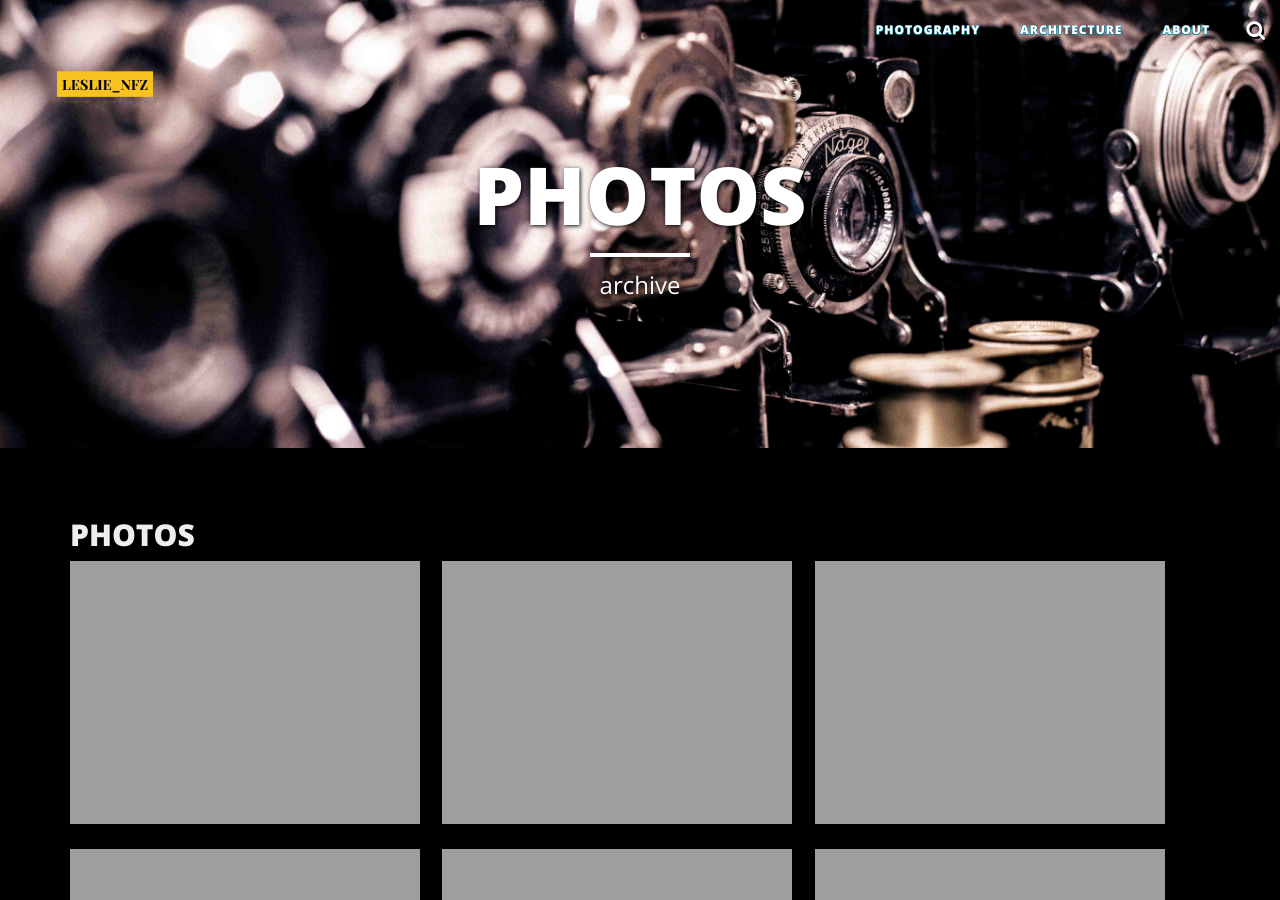
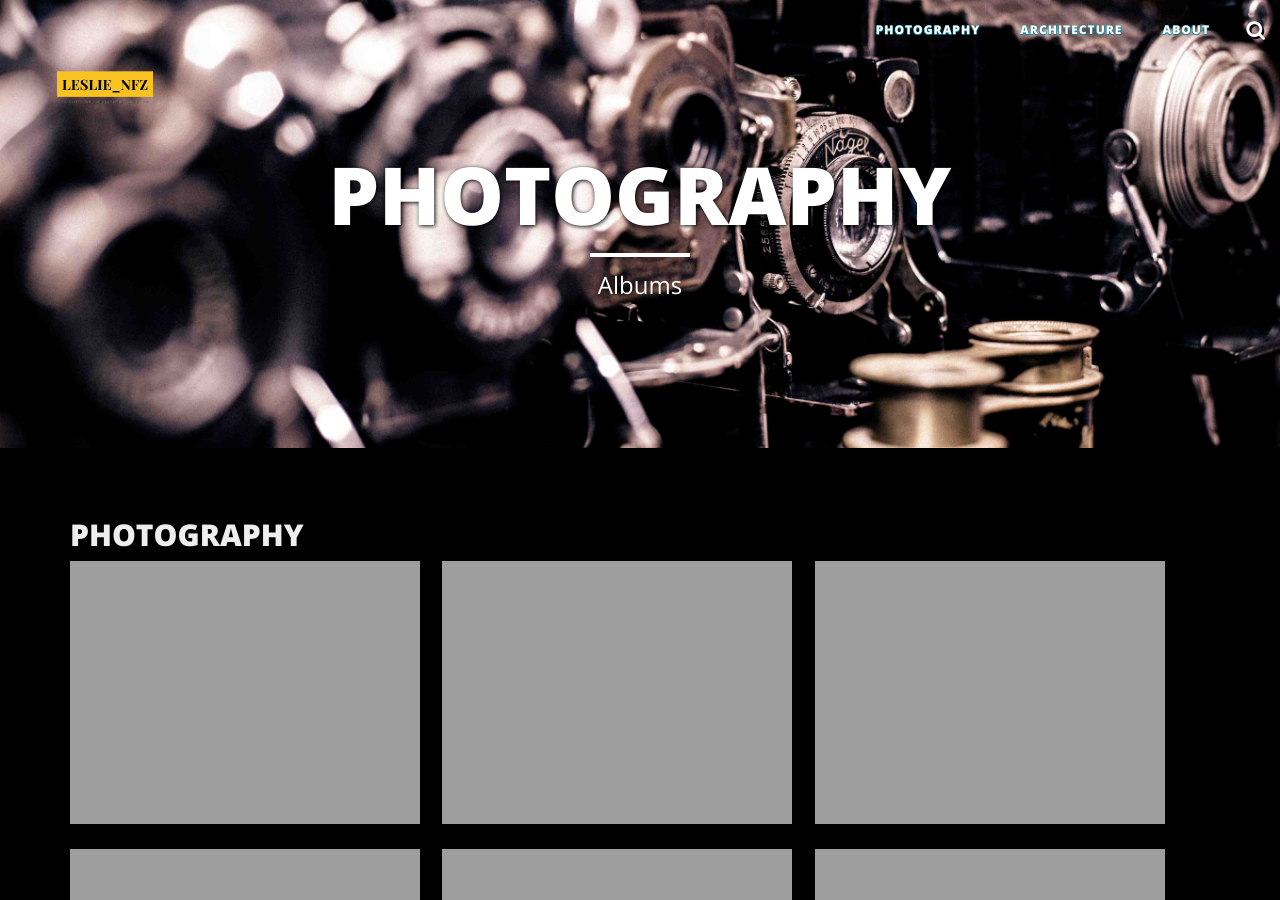
Before and after one commit to leslienfz/leslienfz.github.io, a Jekyll site: the page built from gallery/index.html, in a window 1280 px wide and 900 px high. Built offline with Jekyll 4.4.1, drawn with Linux system fonts in a browser that asks for light colours; nearby versions of some CDN libraries; some of the changed lines change nothing that is shown.

Commit message:
Update index.html

```diff
--- a/gallery/index.html
+++ b/gallery/index.html
@@ -1,7 +1,7 @@
 ---
 layout: page
-title: "PHOTOS"
-description: "archive"
+title: "PHOTOGRAPHY"
+description: "Albums"
 active: PHOTOGRAPHY
 header-img: "img/gallery-bg.jpg"
 images:
@@ -29,18 +29,18 @@ images:
    gallery-folder: /gallery/gallery06/
    gallery-name: Venice
    gallery-date: February 2020
- - image_path: /gallery/albums/alb07.jpg
+ - image_path: /gallery/albums/portadamilan2.jpg
    gallery-folder: /gallery/gallery07/
-   gallery-name: gallery7
-   gallery-date: January 2015
+   gallery-name: Milan
+   gallery-date: February 2020
  - image_path: /gallery/albums/PortadaPisa.jpg
    gallery-folder: /gallery/gallery08/
    gallery-name: Pisa
    gallery-date: February 2020
- - image_path: /gallery/albums/alb09.jpg
+ - image_path: /gallery/albums/portadaamsterdam.jpg
    gallery-folder: /gallery/gallery09/
-   gallery-name: gallery9
-   gallery-date: November 2014
+   gallery-name: Amsterdam
+   gallery-date: February 2020
 ---
 
 <html class="no-js" lang="en">
```
